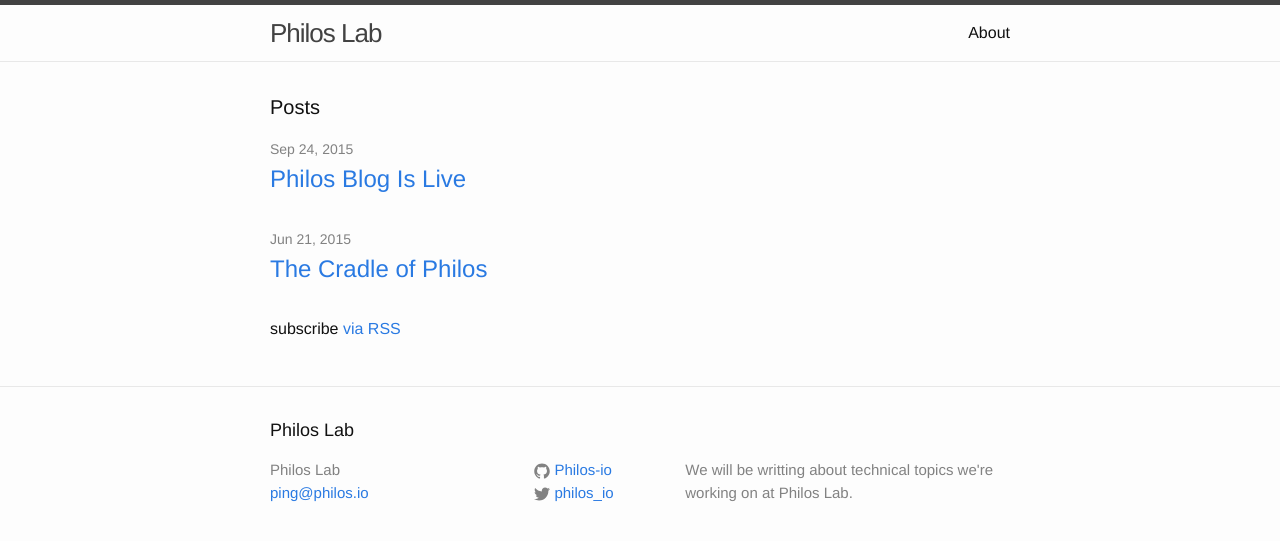
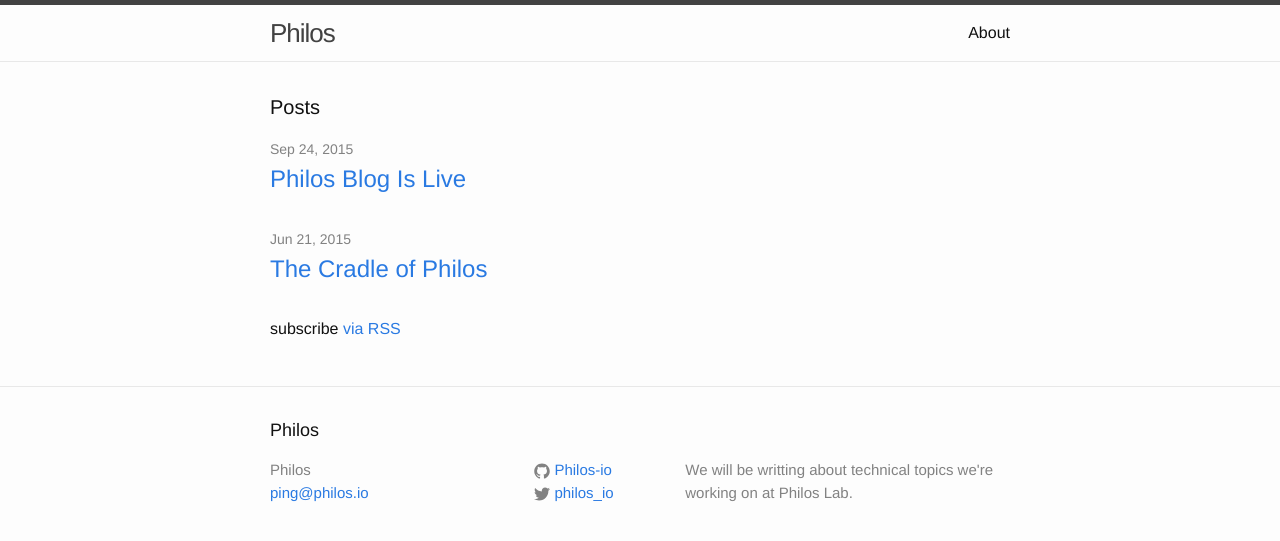
Before and after one commit to Philos-io/blog.philos.io, a Jekyll site: the page built from index.html, in a window 1280 px wide. Shown: the top 541 px of the page. Built offline with Jekyll 4.4.1, drawn with Linux system fonts in a browser that asks for light colours.

```diff
--- a/_config.yml
+++ b/_config.yml
@@ -1,5 +1,5 @@
 # Site settings
-title: Philos Lab
+title: Philos
 email: ping@philos.io
 description: > # this means to ignore newlines until "baseurl:"
   We will be writting about technical topics we're working on at Philos Lab.
```
